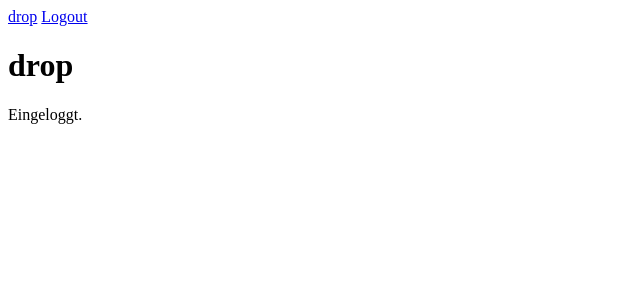
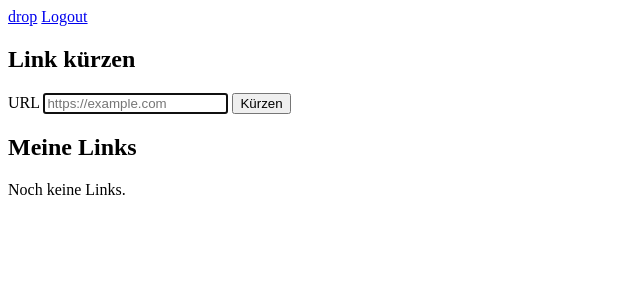
Before and after one commit to Fynnius/AuerbachWermelingerLB-324, a Flask app: page / in a window 1280 px wide. Shown: the top 300 px of the page, without its empty margins (0-640 px from the left). Run offline with Flask 3, Linux system fonts and the light colour scheme; the visitor is signed in with stand-in values (Sample User, id 1).

Commit message:
feat(ui): show shorten form and link list on start page #9
The start page lists all short links (newest first) with their short
URL, target and click count.

```diff
--- a/drop/main.py
+++ b/drop/main.py
@@ -1,6 +1,8 @@
 from flask import Blueprint, jsonify, render_template
 
 from drop.auth import login_required
+from drop.database import db
+from drop.models import Link
 
 bp = Blueprint("main", __name__)
 
@@ -8,7 +10,16 @@ bp = Blueprint("main", __name__)
 @bp.get("/")
 @login_required
 def index():
-    return render_template("index.html")
+    links = (
+        db.session.execute(
+            db.select(Link)
+            .filter_by(kind="url")
+            .order_by(Link.created_at.desc(), Link.id.desc())
+        )
+        .scalars()
+        .all()
+    )
+    return render_template("index.html", links=links)
 
 
 @bp.get("/health")
--- a/drop/templates/index.html
+++ b/drop/templates/index.html
@@ -1,5 +1,31 @@
 {% extends "base.html" %}
 {% block content %}
-  <h1>drop</h1>
-  <p>Eingeloggt.</p>
+  <section class="card">
+    <h1>Link kürzen</h1>
+    <form method="post" action="{{ url_for('links.create') }}" class="form-row">
+      <label for="url" class="visually-hidden">URL</label>
+      <input type="url" id="url" name="url" placeholder="https://example.com" required autofocus>
+      <button type="submit" class="btn">Kürzen</button>
+    </form>
+  </section>
+
+  <section class="card">
+    <h2>Meine Links</h2>
+    {% if links %}
+      <ul class="link-list">
+        {% for link in links %}
+          {% set short_url = url_for('links.follow', slug=link.slug, _external=True) %}
+          <li>
+            <div class="link-info">
+              <a class="short-url" href="{{ short_url }}">{{ short_url }}</a>
+              <span class="muted target">{{ link.target }}</span>
+            </div>
+            <span class="clicks">{{ link.clicks }} {{ "Klick" if link.clicks == 1 else "Klicks" }}</span>
+          </li>
+        {% endfor %}
+      </ul>
+    {% else %}
+      <p class="muted">Noch keine Links.</p>
+    {% endif %}
+  </section>
 {% endblock %}
```
Also changed, not shown: tests/test_index.py (+27 -0 lines).
